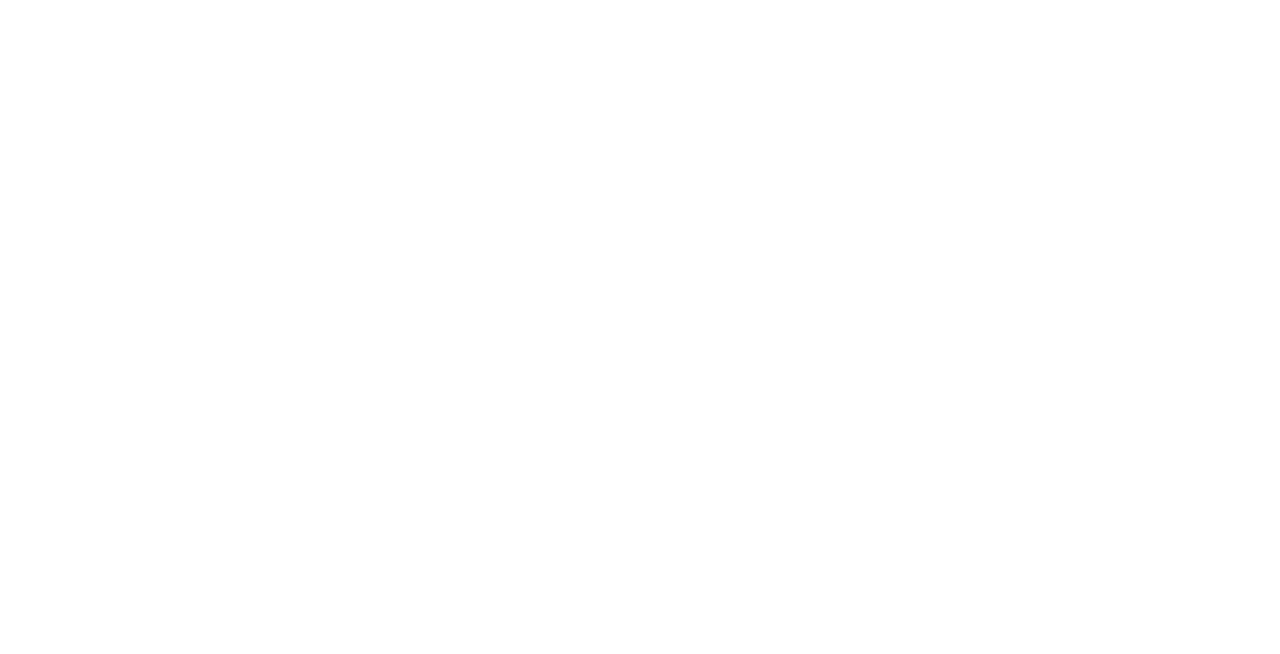
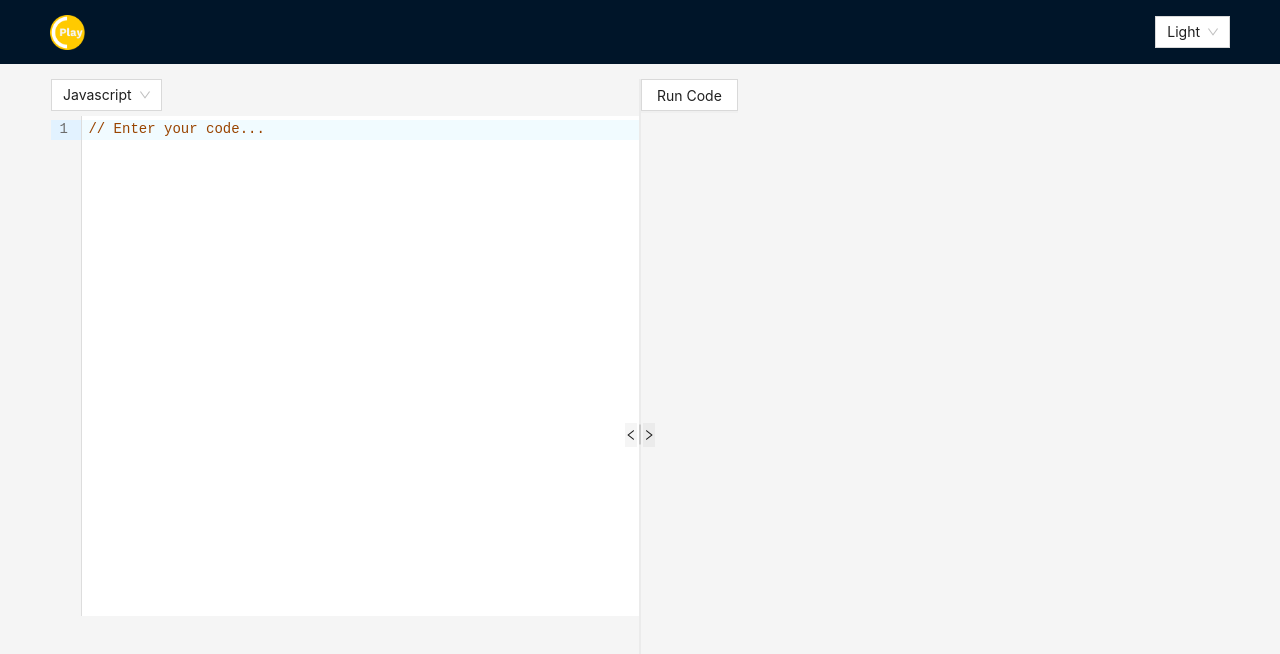
Before and after one commit to baophan-developer/Code-Playground, a React (Vite) app: page / in a window 1280 px wide. Shown: the top 654 px of the page. Built offline with nearby package versions, Linux system fonts and the light colour scheme.

Commit message:
feat: [BaoPH] - editor

```diff
--- a/src/App.css
+++ b/src/App.css
@@ -2,4 +2,5 @@
     margin: 0;
     padding: 0;
     box-sizing: border-box;
+    border-radius: 0 !important;
 }
--- a/src/App.tsx
+++ b/src/App.tsx
@@ -1,7 +1,15 @@
 import './App.css';
+import Pane from './components/Pane';
+import Playground from './components/Playground';
+import Container from './Layout/Container';
 
 function App() {
-    return <div className="container"></div>;
+    return (
+        <Container>
+            <Pane />
+            <Playground />
+        </Container>
+    );
 }
 
 export default App;
--- /dev/null
+++ b/src/Layout/Container/index.tsx
@@ -0,0 +1,15 @@
+import { Layout } from 'antd';
+import styled, { CSSProperties } from 'styled-components';
+
+const Container = styled(Layout)<{
+    $width?: CSSProperties['width'];
+    $height?: CSSProperties['height'];
+}>`
+    width: ${(props) => (props.$width ? props.$width : '100vw')};
+    height: ${(props) => (props.$height ? props.$height : '100vh')};
+    display: flex;
+    flex-direction: column;
+    gap: 5px;
+`;
+
+export default Container;
--- a/src/components/CodeEditor/index.tsx
+++ b/src/components/CodeEditor/index.tsx
@@ -1,6 +1,49 @@
+import { javascript } from '@codemirror/lang-javascript';
+import ReactCodeMirror, { ViewUpdate } from '@uiw/react-codemirror';
+import { Select, Space } from 'antd';
+import { useCallback } from 'react';
+import Container from '../../Layout/Container';
+import { useActionsStore, useStore } from '../../store';
+
+function PaneEditor() {
+    return (
+        <Space>
+            <Select
+                placeholder="Language"
+                defaultValue="javascript"
+                options={[{ value: 'javascript', label: 'Javascript' }]}
+            />
+        </Space>
+    );
+}
+
+function Editor() {
+    const { theme, code } = useStore();
+    const { onChangeCode } = useActionsStore();
+
+    const onChange = useCallback((value: string, _: ViewUpdate) => {
+        onChangeCode(value);
+    }, []);
+
+    return (
+        <ReactCodeMirror
+            value={code}
+            theme={theme}
+            extensions={[javascript({ jsx: true })]}
+            onChange={onChange}
+            height="500px"
+        />
+    );
+}
+
 /**
  * This component is a space entering your code.
  */
 export default function CodeEditor() {
-    return <>Code Editor</>;
+    return (
+        <Container $width="100%" $height="100%">
+            <PaneEditor />
+            <Editor />
+        </Container>
+    );
 }
--- a/src/components/Pane/index.tsx
+++ b/src/components/Pane/index.tsx
@@ -1,3 +1,21 @@
+import { Select, Space } from 'antd';
+import { Header } from 'antd/es/layout/layout';
+import styled from 'styled-components';
+import logo from '../../assets/images/logo.png';
+import { useActionsStore } from '../../store';
+import { Extension } from '@uiw/react-codemirror';
+
+const PaneContainer = styled(Header)`
+    display: flex;
+    align-items: center;
+    justify-content: space-between;
+`;
+
+const Logo = styled('img')`
+    width: 35px;
+    height: 35px;
+`;
+
 /**
  * This component performs the following actions:
  *  - Change the layout,
@@ -5,5 +23,36 @@
  * Of the application.
  */
 export default function Pane() {
-    return <>Pane</>;
+    const { onChangeTheme } = useActionsStore();
+    return (
+        <PaneContainer>
+            <Logo src={logo} alt="Code playground" />
+            <Space>
+                <Select
+                    placeholder="Theme"
+                    defaultValue="light"
+                    options={[
+                        {
+                            label: 'Light',
+                            value: 'light',
+                        },
+                        {
+                            label: 'Dark',
+                            value: 'dark',
+                        },
+                    ]}
+                    onChange={(value) => {
+                        onChangeTheme(
+                            value as
+                                | Extension
+                                | 'light'
+                                | 'dark'
+                                | 'none'
+                                | undefined
+                        );
+                    }}
+                />
+            </Space>
+        </PaneContainer>
+    );
 }
--- a/src/components/Playground/index.tsx
+++ b/src/components/Playground/index.tsx
@@ -1,6 +1,24 @@
+import { Splitter } from 'antd';
+import CodeEditor from '../CodeEditor';
+import Result from '../Result';
+import styled from 'styled-components';
+
+const SplitterContainer = styled(Splitter)`
+    padding: 10px 50px;
+`;
+
 /**
  * This component is a space for the Code Editor and Result.
  */
 export default function Playground() {
-    return <>Playground</>;
+    return (
+        <SplitterContainer>
+            <Splitter.Panel collapsible>
+                <CodeEditor />
+            </Splitter.Panel>
+            <Splitter.Panel collapsible>
+                <Result />
+            </Splitter.Panel>
+        </SplitterContainer>
+    );
 }
--- a/src/components/Result/index.tsx
+++ b/src/components/Result/index.tsx
@@ -1,6 +1,39 @@
+import { Button } from 'antd';
+import { useStore } from '../../store';
+import { useCallback, useState } from 'react';
+
 /**
  * This component is space to show the result of your code.
  */
 export default function Result() {
-    return <>Result</>;
+    const { code } = useStore();
+    const [result, setResult] = useState<string>('');
+
+    const runCode = useCallback((code: string) => {
+        let output = '';
+        const originalConsoleLog = console.log;
+        console.log = function (message: string) {
+            output +=
+                typeof message === 'object'
+                    ? JSON.stringify(message) + '\n'
+                    : message + '\n';
+            originalConsoleLog.apply(console, arguments as any);
+        };
+        try {
+            eval(code);
+        } catch (error) {
+            console.error(error);
+            output += error + '\n';
+        }
+        // Restore original console.log
+        console.log = originalConsoleLog;
+        setResult(output);
+    }, []);
+
+    return (
+        <div>
+            <Button onClick={() => runCode(code)}>Run Code</Button>
+            <div>{result}</div>
+        </div>
+    );
 }
--- a/src/store/index.tsx
+++ b/src/store/index.tsx
@@ -1,3 +1,4 @@
+import { Extension } from '@uiw/react-codemirror';
 import {
     createContext,
     PropsWithChildren,
@@ -9,18 +10,24 @@
 
 type TypeStore = {
     state: {
-        theme: string;
+        theme: Extension | 'light' | 'dark' | 'none' | undefined;
+        code: string;
     };
     actions: {
-        onChangeTheme: (theme: string) => void;
+        onChangeTheme: (
+            theme: Extension | 'light' | 'dark' | 'none' | undefined
+        ) => void;
+        onChangeCode: (value: string) => void;
     };
 };
 const defaultStore: TypeStore = {
     state: {
-        theme: 'theme',
+        theme: 'light',
+        code: '// Enter your code...',
     },
     actions: {
         onChangeTheme: () => null,
+        onChangeCode: () => null,
     },
 };
 const StoreContext = createContext<TypeStore>(defaultStore);
@@ -32,8 +39,15 @@
     const { children } = props;
     const [state, setState] = useState<TypeStore['state']>(defaultStore.state);
 
-    const handleChangeTheme = useCallback((theme: string) => {
-        setState((prev) => ({ ...prev, theme }));
+    const handleChangeTheme = useCallback(
+        (theme: Extension | 'light' | 'dark' | 'none' | undefined) => {
+            setState((prev) => ({ ...prev, theme }));
+        },
+        []
+    );
+
+    const handleChangeCode = useCallback((code: string) => {
+        setState((prev) => ({ ...prev, code }));
     }, []);
 
     const result = useMemo<TypeStore>(
@@ -41,9 +55,10 @@
             state,
             actions: {
                 onChangeTheme: handleChangeTheme,
+                onChangeCode: handleChangeCode,
             },
         }),
-        []
+        [state]
     );
 
     return (
```
